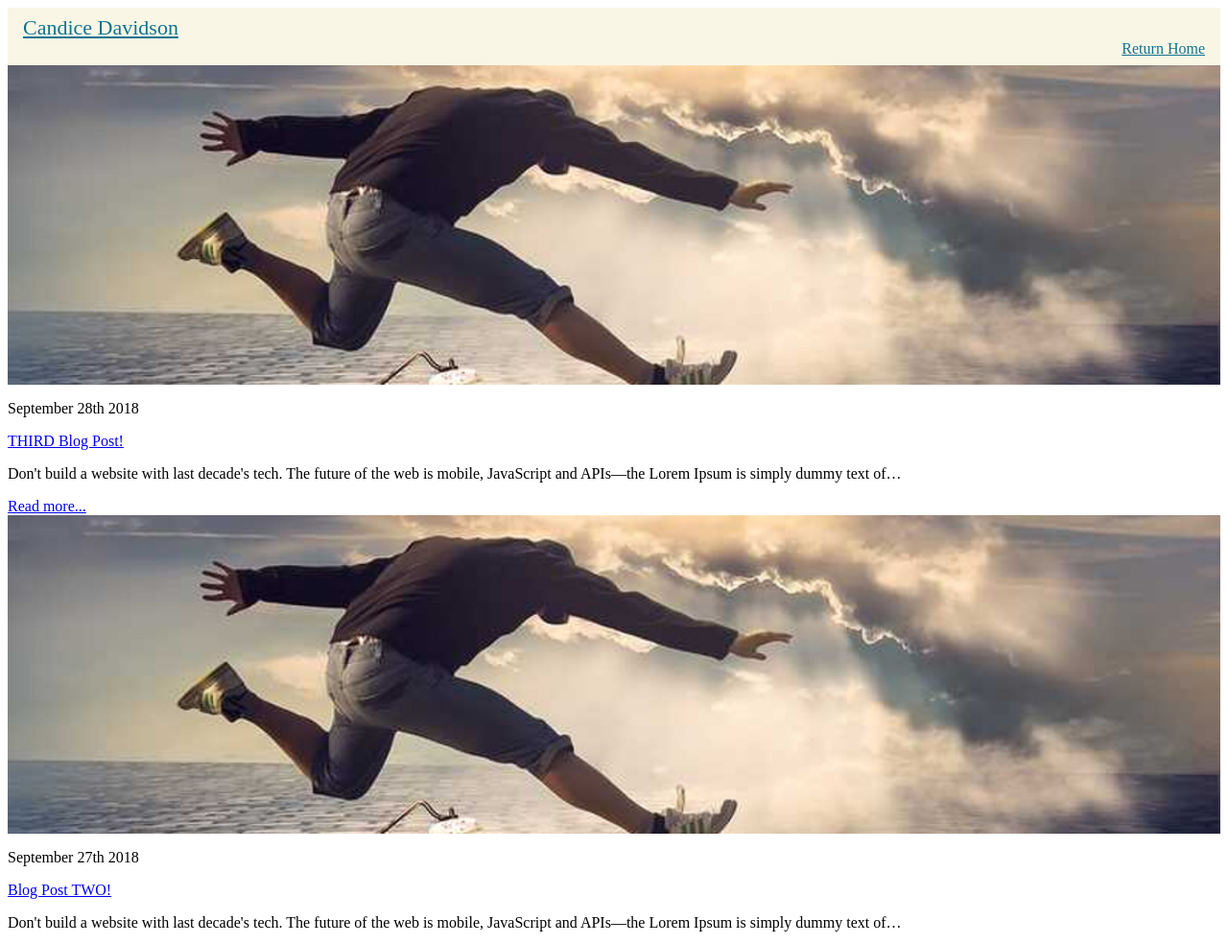
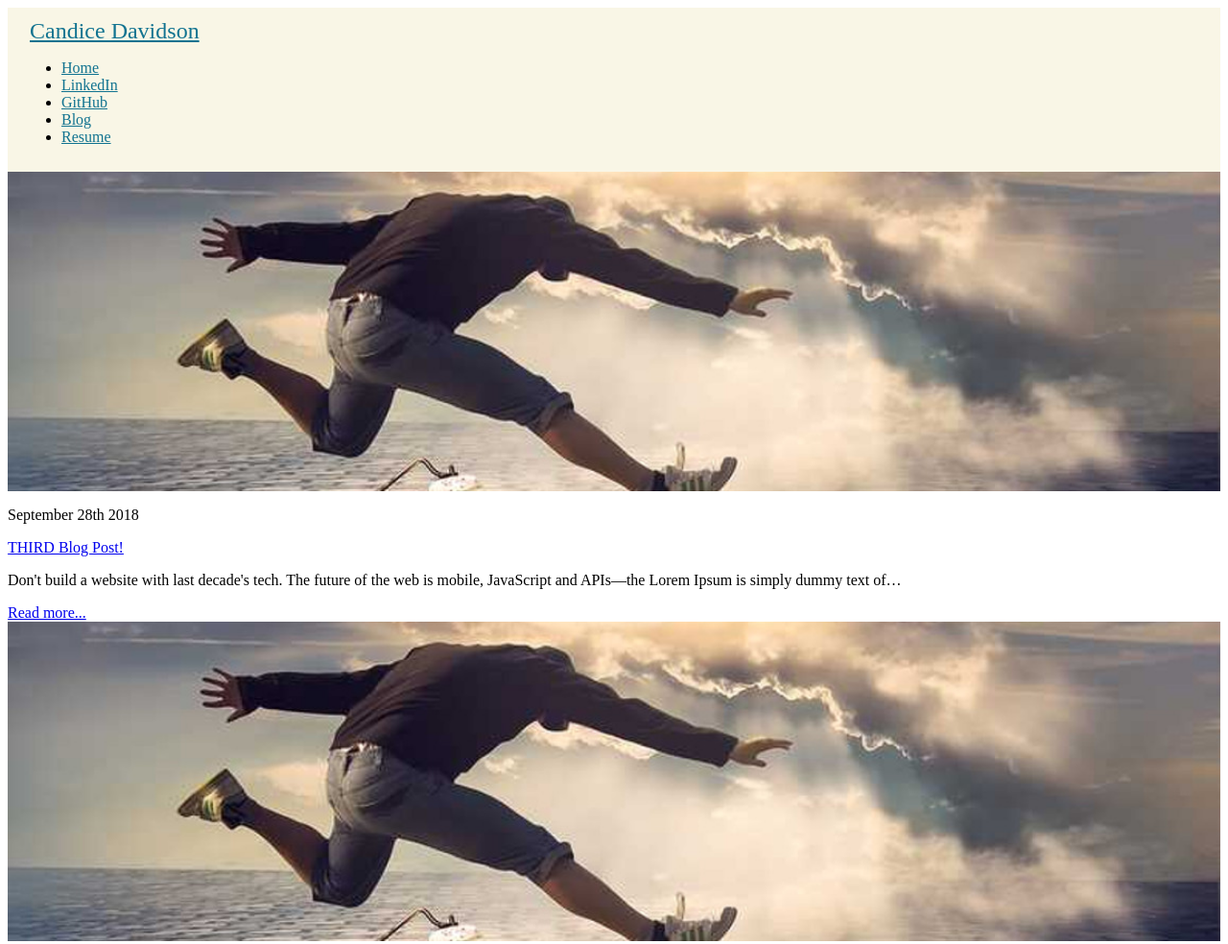
Before and after one commit to cndragn/candav-gatsby, a Gatsby site: page /blog in a window 1280 px wide. Shown: the top 984 px of the page at 96% size. Built offline with nearby package versions, Linux system fonts and the light colour scheme; Gatsby itself is replaced by a stand-in of ours.

Commit message:
add links to nav and blog to home

```diff
--- a/src/components/PageHeader.js
+++ b/src/components/PageHeader.js
@@ -6,12 +6,36 @@ import '../css/header.css';
 
 const Header = ({ siteTitle }) => (
 	<header className="page row">
-		<Link className="logo col-sm-12" to="/">
+		<Link className="logo col-sm-12 col-md-6" to="/">
 			{siteTitle}
 		</Link>
-		<nav className="col-sm-12">
-			<Link to="/">Return Home</Link>
-		</nav>
+		<ul className="col-sm-12 col-md-6 nav">
+			<li>
+				<Link to="/">Home</Link>
+			</li>
+			<li>
+				<a href="https://www.linkedin.com/in/candicedavidson/" target="_blank" rel="noopener noreferrer">
+					LinkedIn
+				</a>
+			</li>
+			<li>
+				<a href="https://github.com/cndragn" target="_blank" rel="noopener noreferrer">
+					GitHub
+				</a>
+			</li>
+			<li>
+				<Link to="/blog">Blog</Link>
+			</li>
+			<li>
+				<a
+					href="https://docs.google.com/document/d/1tcSlib83Tx6imyr99TJLmGz7WTWHCgDRT1pJ3sp3Vs0/edit?usp=sharing"
+					target="_blank"
+					rel="noopener noreferrer"
+				>
+					Resume
+				</a>
+			</li>
+		</ul>
 	</header>
 );
 
@@ -19,7 +43,7 @@ Header.propTypes = {
 	siteTitle: PropTypes.string
 };
 
-Header.defaultProps = {
+Header.defalitProps = {
 	siteTitle: ``
 };
 
--- a/src/components/Social.js
+++ b/src/components/Social.js
@@ -1,4 +1,5 @@
 import React from 'react';
+import { Link } from 'gatsby';
 
 const Social = () => (
 	<div className="social">
@@ -14,6 +15,9 @@ const Social = () => (
 				</a>
 			</li>
 			<li>
+				<Link to="/blog">Blog</Link>
+			</li>
+			<li>
 				<a
 					href="https://docs.google.com/document/d/1tcSlib83Tx6imyr99TJLmGz7WTWHCgDRT1pJ3sp3Vs0/edit?usp=sharing"
 					target="_blank"
--- a/src/css/header.css
+++ b/src/css/header.css
@@ -1,10 +1,11 @@
 header.page {
 	background: #f9f6e6;
-	padding: .5rem 1rem;
+	padding: .7rem 1rem;
 }
 
 header.page a {
 	color: #117390;
+	width: 100%;
 }
 
 header.page a:hover {
@@ -13,9 +14,11 @@ header.page a:hover {
 }
 
 header.page .logo {
-	font-size: 1.375rem;
+	font-size: 1.5rem;
+	padding-left: 7px;
 }
 
-nav {
-	text-align: right;
+.page .nav {
+	justify-content: space-around;
+	align-items: center;
 }
```
Also changed, not shown: src/css/blog.css (+0 -8 lines).
